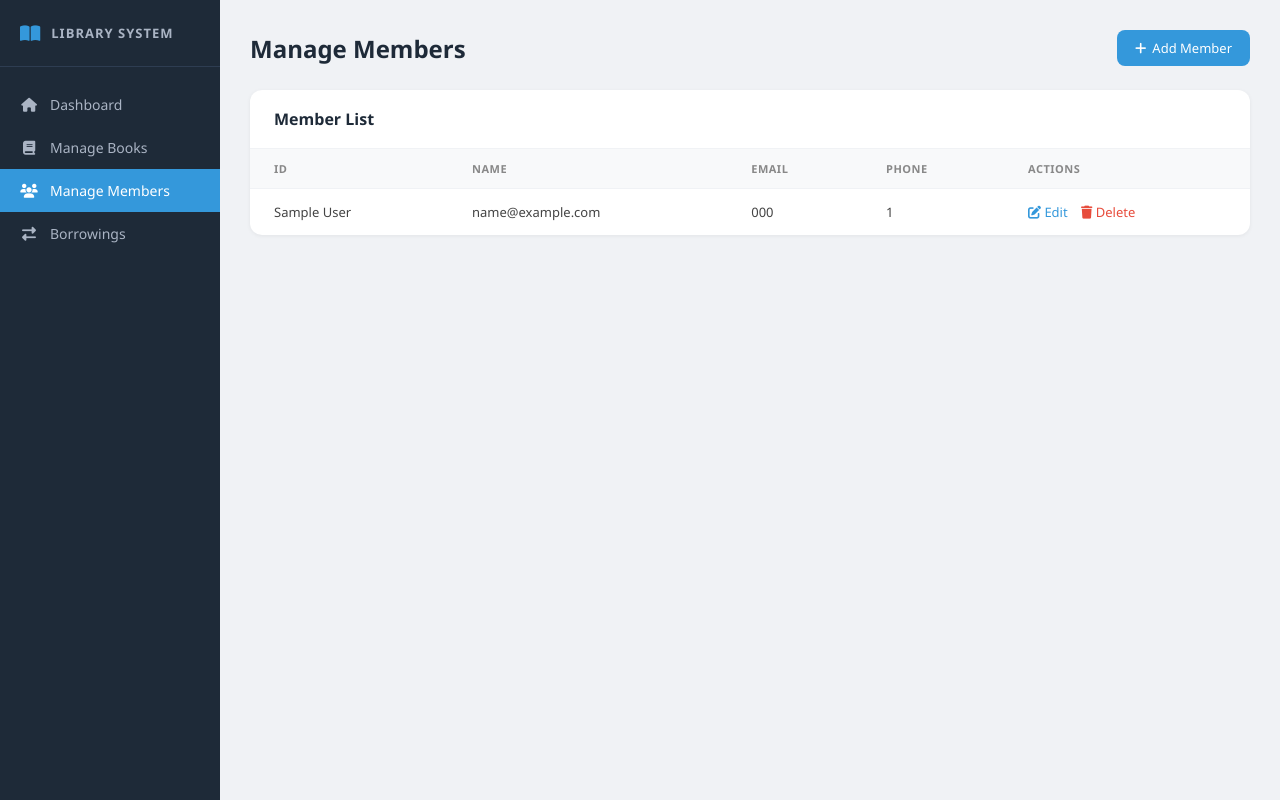
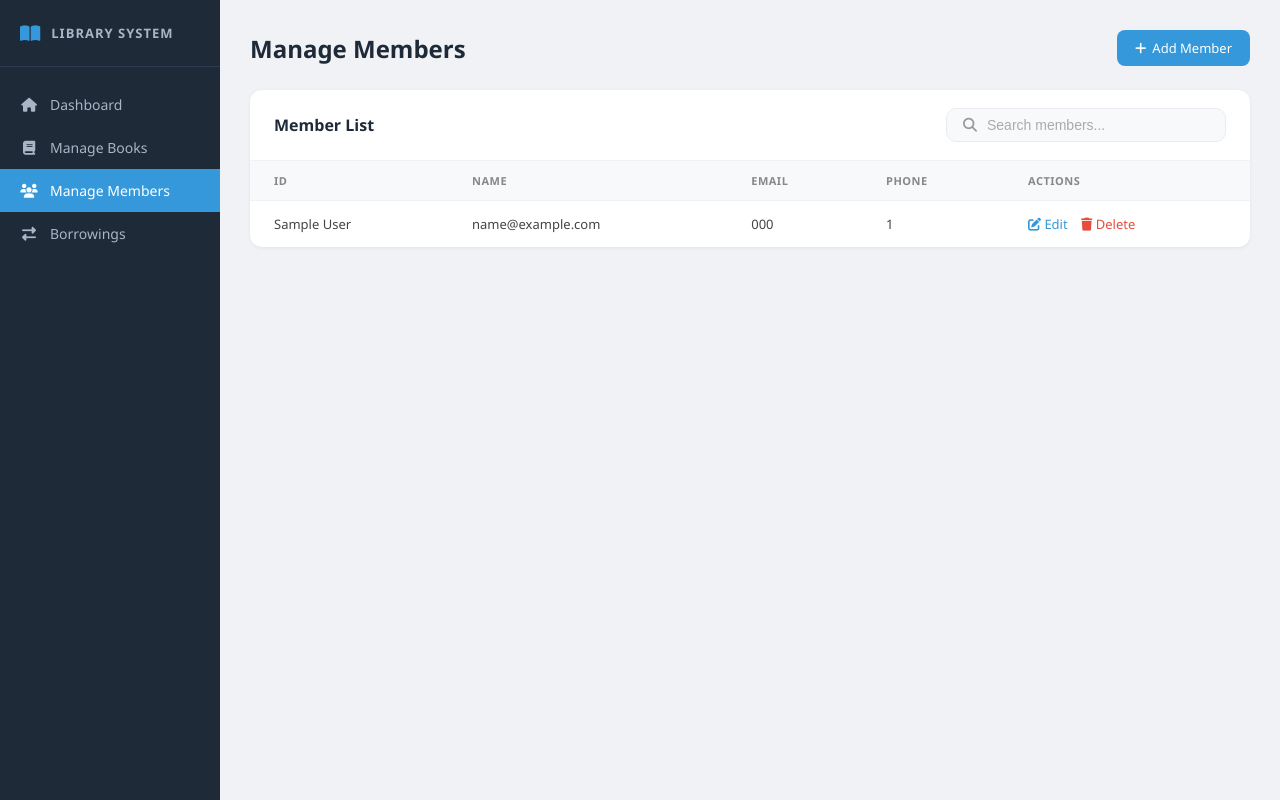
Before and after one commit to Aacceeee/library-system, a Flask app: page /members in a window 1280 px wide. Run offline with Flask 3, Linux system fonts and the light colour scheme; the visitor is signed in with stand-in values (Sample User, id 1); tables that the repository leaves empty or names only in its code hold one stand-in row (values such as "Sample post").

Commit message:
Update members.html

```diff
--- a/library-system-cccs105/src/templates/members.html
+++ b/library-system-cccs105/src/templates/members.html
@@ -11,6 +11,10 @@
 <div class="table-card">
     <div class="table-card-header">
         <h2>Member List</h2>
+        <div class="search-box">
+            <i class="fas fa-search"></i>
+            <input type="text" id="searchInput" placeholder="Search members..." onkeyup="searchTable()">
+        </div>
     </div>
     <table>
         <thead>
@@ -22,7 +26,7 @@
                 <th>Actions</th>
             </tr>
         </thead>
-        <tbody>
+        <tbody id="tableBody">
             {% for member in members %}
             <tr>
                 <td>{{ member[0] }}</td>
@@ -42,6 +46,28 @@
             {% endfor %}
         </tbody>
     </table>
+    <div id="noResults" style="display:none; text-align:center; padding: 40px; color: #999;">
+        <i class="fas fa-search" style="font-size:40px; margin-bottom:12px; display:block;"></i>
+        No members found matching your search.
+    </div>
 </div>
 
+<script>
+function searchTable() {
+    const input = document.getElementById('searchInput').value.toLowerCase();
+    const rows = document.querySelectorAll('#tableBody tr');
+    let visibleCount = 0;
+    rows.forEach(row => {
+        const text = row.innerText.toLowerCase();
+        if (text.includes(input)) {
+            row.style.display = '';
+            visibleCount++;
+        } else {
+            row.style.display = 'none';
+        }
+    });
+    document.getElementById('noResults').style.display = visibleCount === 0 ? 'block' : 'none';
+}
+</script>
+
 {% endblock %}
```
